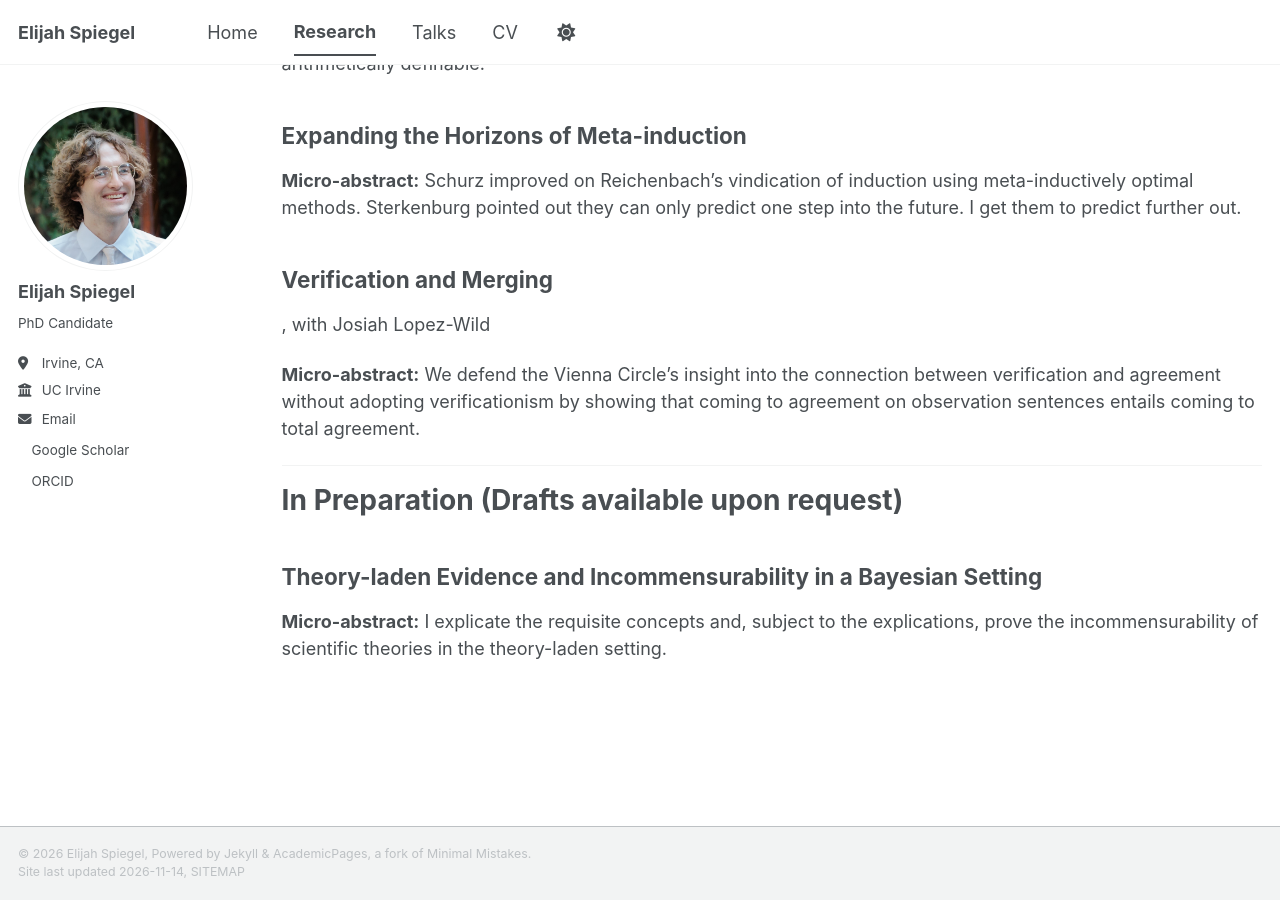
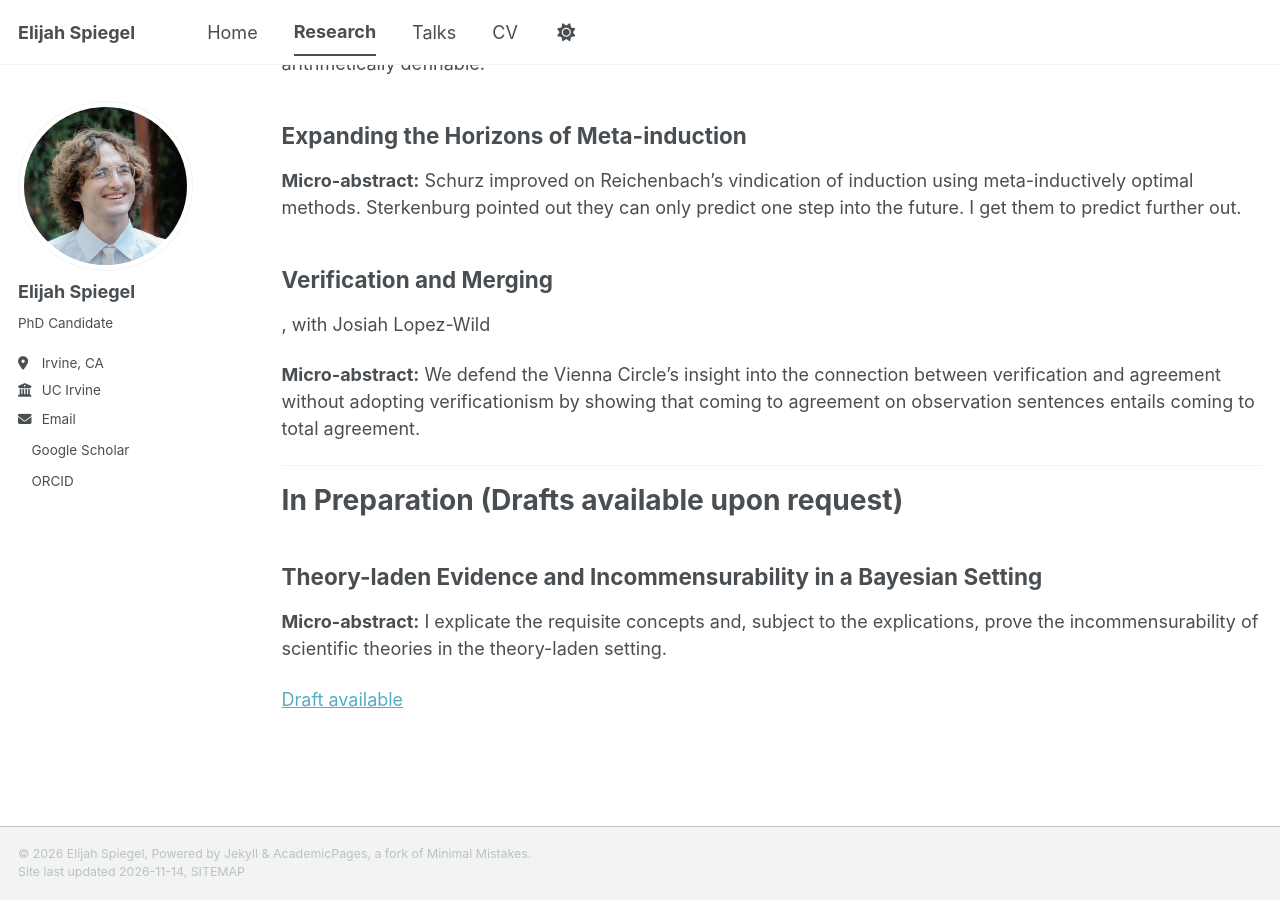
Before and after one commit to elijahspiegel/elijahspiegel.github.io, a Jekyll site: the page built from _pages/research.md, in a window 1280 px wide and 900 px high, scrolled down 584 px. Built offline with Jekyll 4.4.1, drawn with Linux system fonts in a browser that asks for light colours; a style sheet for code colours, icons or effects is not loaded.

Commit message:
Update research.md

```diff
--- a/_pages/research.md
+++ b/_pages/research.md
@@ -36,3 +36,5 @@ Sterkenburg pointed out they can only predict one step into the future. I get th
 
 ## Theory-laden Evidence and Incommensurability in a Bayesian Setting
 **Micro-abstract:** I explicate the requisite concepts and, subject to the explications, prove the incommensurability of scientific theories in the theory-laden setting.
+
+[Draft available](/_drafts/Bayesian_Confirmation_and_Theory_laden_Evidence.pdf)
```
